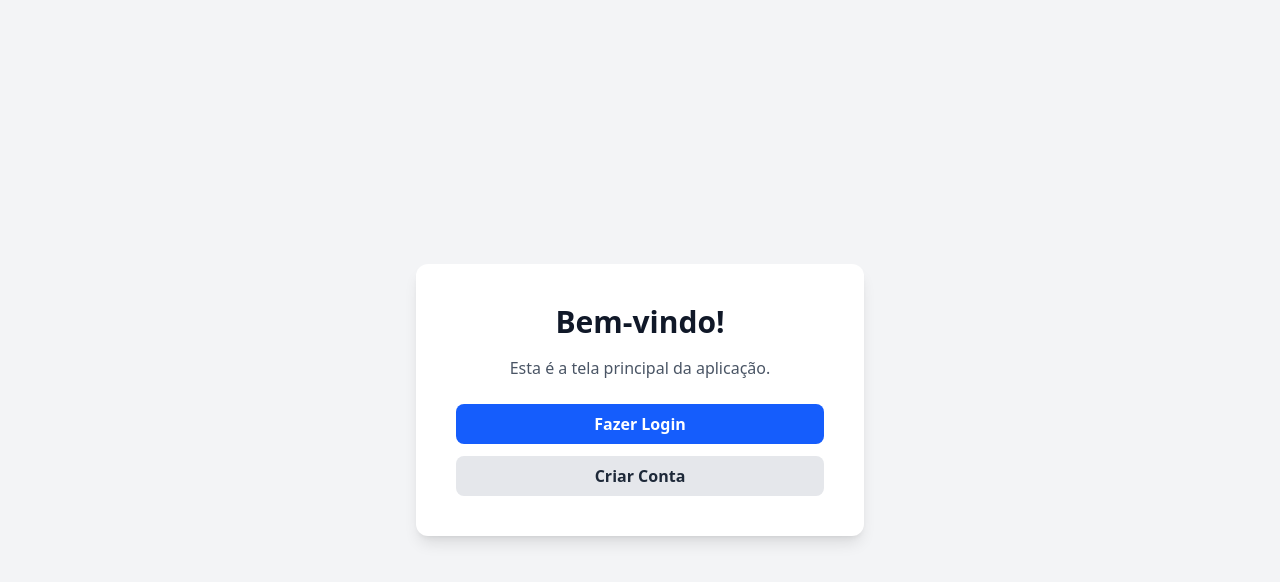
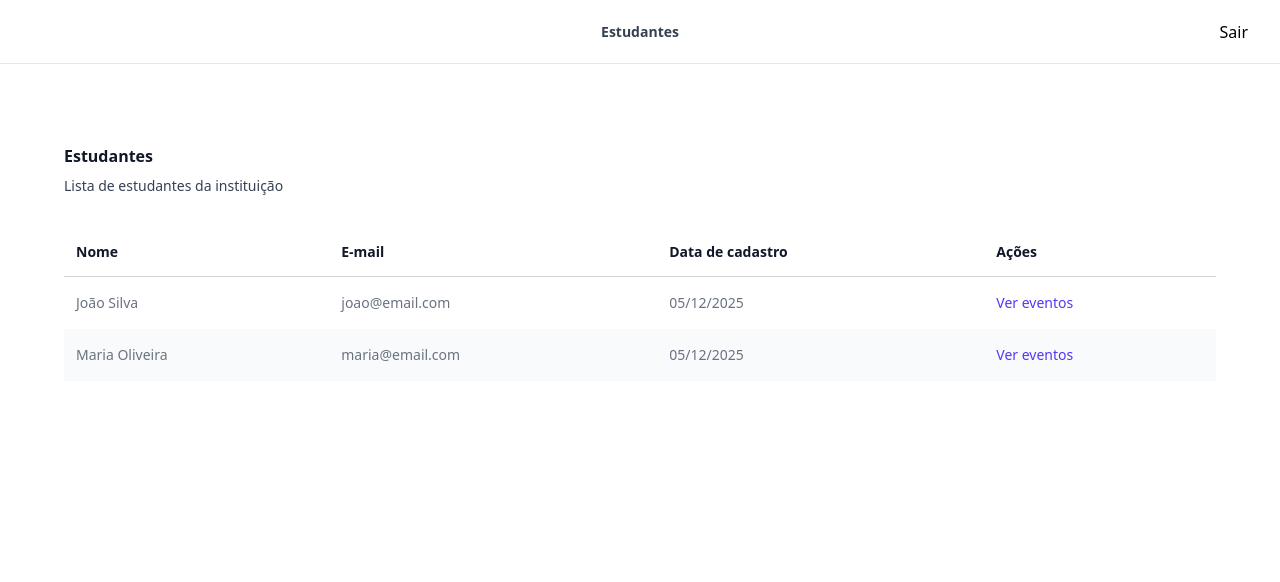
Before and after one commit to gustavorviana/BrainsChallange-Front, a React (Vite) app: page / in a window 1280 px wide. Shown: the top 582 px of the page. Built offline with nearby package versions, Linux system fonts and the light colour scheme.

Commit message:
Adição de tela principal

```diff
--- a/package.json
+++ b/package.json
@@ -10,11 +10,15 @@
     "preview": "vite preview"
   },
   "dependencies": {
+    "@headlessui/react": "^2.2.9",
+    "@heroicons/react": "^2.2.0",
     "@hookform/resolvers": "^5.2.2",
+    "clsx": "^2.1.1",
     "react": "^19.2.0",
     "react-dom": "^19.2.0",
     "react-hook-form": "^7.68.0",
-    "react-router-dom": "^7.10.1"
+    "react-router-dom": "^7.10.1",
+    "tailwind-merge": "^3.4.0"
   },
   "devDependencies": {
     "@eslint/js": "^9.39.1",
--- /dev/null
+++ b/src/components/Layouts/MainLayout.tsx
@@ -0,0 +1,84 @@
+'use client'
+
+import { ReactNode, useState } from 'react'
+import { Dialog, DialogPanel } from '@headlessui/react'
+import { Bars3Icon } from '@heroicons/react/20/solid'
+import {
+    XMarkIcon,
+} from '@heroicons/react/24/outline'
+import { Link } from 'react-router-dom'
+
+const navigation = [
+    { name: 'Estudantes', href: '/' },
+]
+
+export default function MainLayout({ children }: {
+    children: ReactNode;
+}) {
+    const [mobileMenuOpen, setMobileMenuOpen] = useState(false)
+
+    return (
+        <>
+            <header className="absolute inset-x-0 top-0 z-50 flex h-16 border-b border-gray-900/10 bg-white/10">
+                <div className="mx-auto flex w-full max-w-7xl items-center justify-between px-4 sm:px-6 lg:px-8">
+                    <div className="flex flex-1 items-center gap-x-6">
+                        <button type="button" onClick={() => setMobileMenuOpen(true)} className="-m-3 p-3 md:hidden">
+                            <span className="sr-only">Open main menu</span>
+                            <Bars3Icon aria-hidden="true" className="size-5 text-gray-900" />
+                        </button>
+                    </div>
+
+                    <nav className="hidden md:flex md:gap-x-11 md:text-sm/6 md:font-semibold md:text-gray-700">
+                        {navigation.map((item, itemIdx) => (
+                            <Link key={itemIdx} to={item.href}>
+                                {item.name}
+                            </Link>
+                        ))}
+                    </nav>
+
+                    <div className="flex flex-1 items-center justify-end gap-x-8">
+                        <a href="/login" className="-m-1.5 p-1.5">
+                            Sair
+                        </a>
+                    </div>
+                </div>
+
+                <Dialog open={mobileMenuOpen} onClose={setMobileMenuOpen} className="lg:hidden">
+                    <div className="fixed inset-0 z-50" />
+                    <DialogPanel className="fixed inset-y-0 left-0 z-50 w-full overflow-y-auto bg-white px-4 pb-6 sm:max-w-sm sm:px-6 sm:ring-1 sm:ring-gray-900/10">
+                        <div className="relative -ml-0.5 flex h-16 items-center gap-x-6">
+                            <button
+                                type="button"
+                                onClick={() => setMobileMenuOpen(false)}
+                                className="-m-2.5 p-2.5 text-gray-700"
+                            >
+                                <span className="sr-only">Close menu</span>
+                                <XMarkIcon aria-hidden="true" className="size-6" />
+                            </button>
+                        </div>
+
+                        <div className="mt-2 space-y-2">
+                            {navigation.map((item) => (
+                                <Link
+                                    key={item.name}
+                                    to={item.href}
+                                    className="-mx-3 block rounded-lg px-3 py-2 text-base font-semibold text-gray-900 hover:bg-gray-50"
+                                >
+                                    {item.name}
+                                </Link>
+                            ))}
+                        </div>
+                    </DialogPanel>
+                </Dialog>
+            </header>
+
+            <div className="mx-auto max-w-7xl pt-16 lg:flex lg:gap-x-16 lg:px-8">
+                <main className="px-4 py-16 sm:px-6 lg:flex-auto lg:px-0 lg:py-20">
+                    <div className="mx-auto max-w-2xl space-y-16 sm:space-y-20 lg:mx-0 lg:max-w-none">
+                        {children}
+                    </div>
+                </main>
+            </div>
+        </>
+    )
+}
--- /dev/null
+++ b/src/components/TableLayout.tsx
@@ -0,0 +1,34 @@
+import { ReactNode } from "react";
+
+interface TableLayoutProps {
+    children: ReactNode;
+    title: string;
+    description: string;
+}
+
+export default function Home({
+    children,
+    title,
+    description
+}: TableLayoutProps) {
+    return (
+        <div className="px-4 sm:px-6 lg:px-8">
+            <div className="sm:flex sm:items-center">
+                <div className="sm:flex-auto">
+                    <h1 className="text-base font-semibold text-gray-900">{title}</h1>
+                    <p className="mt-2 text-sm text-gray-700">
+                        {description}
+                    </p>
+                </div>
+            </div>
+
+            <div className="mt-8 flow-root">
+                <div className="-mx-4 -my-2 overflow-x-auto sm:-mx-6 lg:-mx-8">
+                    <div className="inline-block min-w-full py-2 align-middle sm:px-6 lg:px-8">
+                        {children}
+                    </div>
+                </div>
+            </div>
+        </div>
+    );
+}
--- /dev/null
+++ b/src/components/tables/TableComponents.tsx
@@ -0,0 +1,25 @@
+import { ReactNode } from 'react';
+import { cn } from '../../utils/tailwindUtils';
+
+interface TableBaseComponentProps {
+    children?: ReactNode;
+    className?: string;
+}
+
+export function TableTr(props: TableBaseComponentProps) {
+    return (<tr className={cn("even:bg-gray-50", props.className)}>
+        {props.children}
+    </tr>);
+}
+
+export function TableTh(props: TableBaseComponentProps) {
+    return (<th scope="col" className={cn('px-3 py-3.5 text-left text-sm font-semibold text-gray-900', props.className)}>
+        {props.children}
+    </th>);
+}
+
+export function TableTd(props: TableBaseComponentProps) {
+    return (<td className={cn("px-3 py-4 text-sm whitespace-nowrap text-gray-500", props.className)}>
+        {props.children}
+    </td>);
+}
--- a/src/pages/home.tsx
+++ b/src/pages/home.tsx
@@ -1,27 +1,50 @@
-import { Link } from "react-router-dom";
+import MainLayout from "../components/Layouts/MainLayout";
+import TableLayout from "../components/TableLayout";
+
+import { TableTd, TableTh, TableTr } from '../components/tables/TableComponents';
 
 export default function Home() {
+  const people = [
+    { id: "1", name: "João Silva", email: "joao@email.com" },
+    { id: "2", name: "Maria Oliveira", email: "maria@email.com" }
+  ];
+
+  const onEdit = (id: string) => {
+    console.log("Editar usuário:", id);
+  };
+
   return (
-    <div className="min-h-screen flex flex-col items-center justify-center bg-gray-100">
-      <div className="bg-white p-10 rounded-xl shadow-lg w-full max-w-md text-center">
-        <h1 className="text-3xl font-bold mb-4 text-gray-900">Bem-vindo!</h1>
-        <p className="text-gray-600 mb-6">Esta é a tela principal da aplicação.</p>
+    <MainLayout>
+      <TableLayout title="Estudantes" description="Lista de estudantes da instituição">
+        <table className="relative min-w-full divide-y divide-gray-300">
+          <thead>
+            <tr>
+              <TableTh>Nome</TableTh>
+              <TableTh>E-mail</TableTh>
+              <TableTh>Data de cadastro</TableTh>
+              <TableTh>Ações</TableTh>
+            </tr>
+          </thead>
 
-        <div className="flex flex-col gap-3">
-          <Link
-            to="/login"
-            className="bg-blue-600 hover:bg-blue-700 text-white font-semibold py-2 px-4 rounded-lg transition-all duration-200"
-          >
-            Fazer Login
-          </Link>
-          <Link
-            to="/register"
-            className="bg-gray-200 hover:bg-gray-300 text-gray-800 font-semibold py-2 px-4 rounded-lg transition-all duration-200"
-          >
-            Criar Conta
-          </Link>
-        </div>
-      </div>
-    </div>
+          <tbody className="bg-white">
+            {people.map((person) => (
+              <TableTr key={person.id} className="even:bg-gray-50">
+                <TableTd>{person.name}</TableTd>
+                <TableTd>{person.email}</TableTd>
+                <TableTd>05/12/2025</TableTd>
+                <TableTd className="pr-4 pl-3 sm:pr-3">
+                  <button
+                    className="text-indigo-600 hover:text-indigo-900 cursor-pointer"
+                    onClick={() => onEdit(person.id)}
+                  >
+                    Ver eventos
+                  </button>
+                </TableTd>
+              </TableTr>
+            ))}
+          </tbody>
+        </table>
+      </TableLayout>
+    </MainLayout>
   );
 }
--- /dev/null
+++ b/src/utils/tailwindUtils.ts
@@ -0,0 +1,6 @@
+import { clsx } from "clsx";
+import { twMerge } from "tailwind-merge";
+
+export function cn(...inputs: any[]) {
+  return twMerge(clsx(inputs));
+}
```
Also changed, not shown: 1 other file (tests, documents, lock files or other folders).
